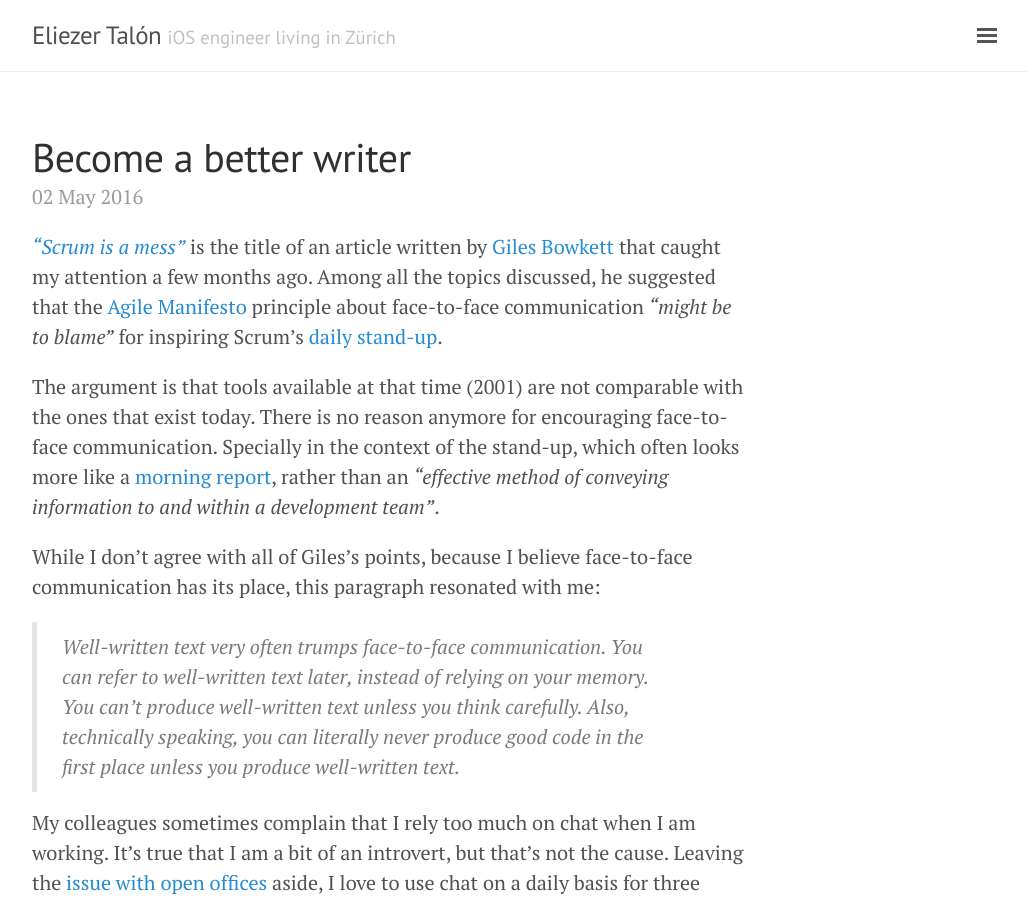
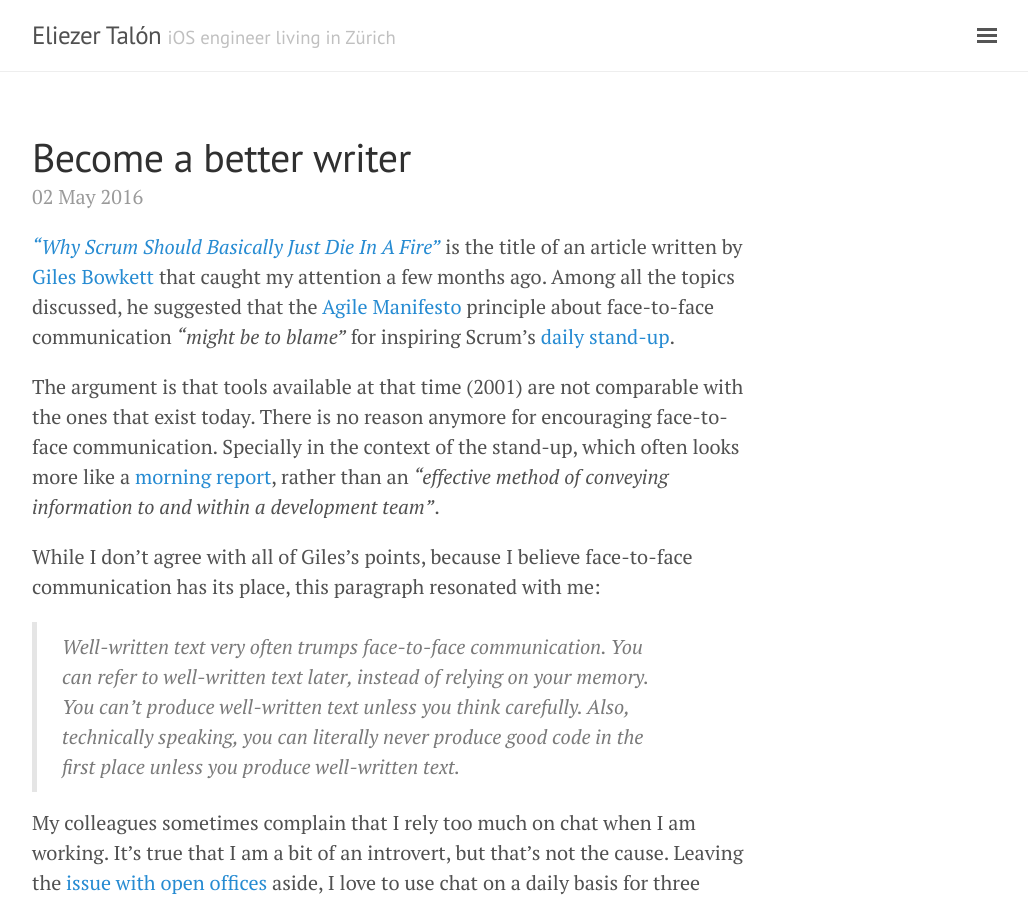
Before and after one commit to elitalon/elitalon.github.io, a Jekyll site: the page built from _posts/2016-05-02-become-a-better-writer.md, in a window 1280 px wide and 900 px high. Shown: the whole window, without its empty margins (248-1276 px from the left). Built offline with Jekyll 4.4.1, drawn with Linux system fonts in a browser that asks for light colours.

Commit message:
Fix beginning of post

```diff
--- a/_posts/2016-05-02-become-a-better-writer.md
+++ b/_posts/2016-05-02-become-a-better-writer.md
@@ -2,7 +2,7 @@
 title: Become a better writer
 description: A friendly reminder about the importance of good writing skills
 ---
-[*"Scrum is a mess"*](http://gilesbowkett.blogspot.ch/2014/09/why-scrum-should-basically-just-die-in.html) is the title of an article written by [Giles Bowkett](https://twitter.com/gilesgoatboy) that caught my attention a few months ago. Among all the topics discussed, he suggested that the [Agile Manifesto](http://www.agilemanifesto.org/principles.html) principle about face-to-face communication *"might be to blame"* for inspiring Scrum's [daily stand-up](https://en.wikipedia.org/wiki/Scrum_(software_development)#Daily_scrum).
+[*"Why Scrum Should Basically Just Die In A Fire"*](http://gilesbowkett.blogspot.ch/2014/09/why-scrum-should-basically-just-die-in.html) is the title of an article written by [Giles Bowkett](https://twitter.com/gilesgoatboy) that caught my attention a few months ago. Among all the topics discussed, he suggested that the [Agile Manifesto](http://www.agilemanifesto.org/principles.html) principle about face-to-face communication *"might be to blame"* for inspiring Scrum's [daily stand-up](https://en.wikipedia.org/wiki/Scrum_(software_development)#Daily_scrum).
 
 <!--more-->
 
```
